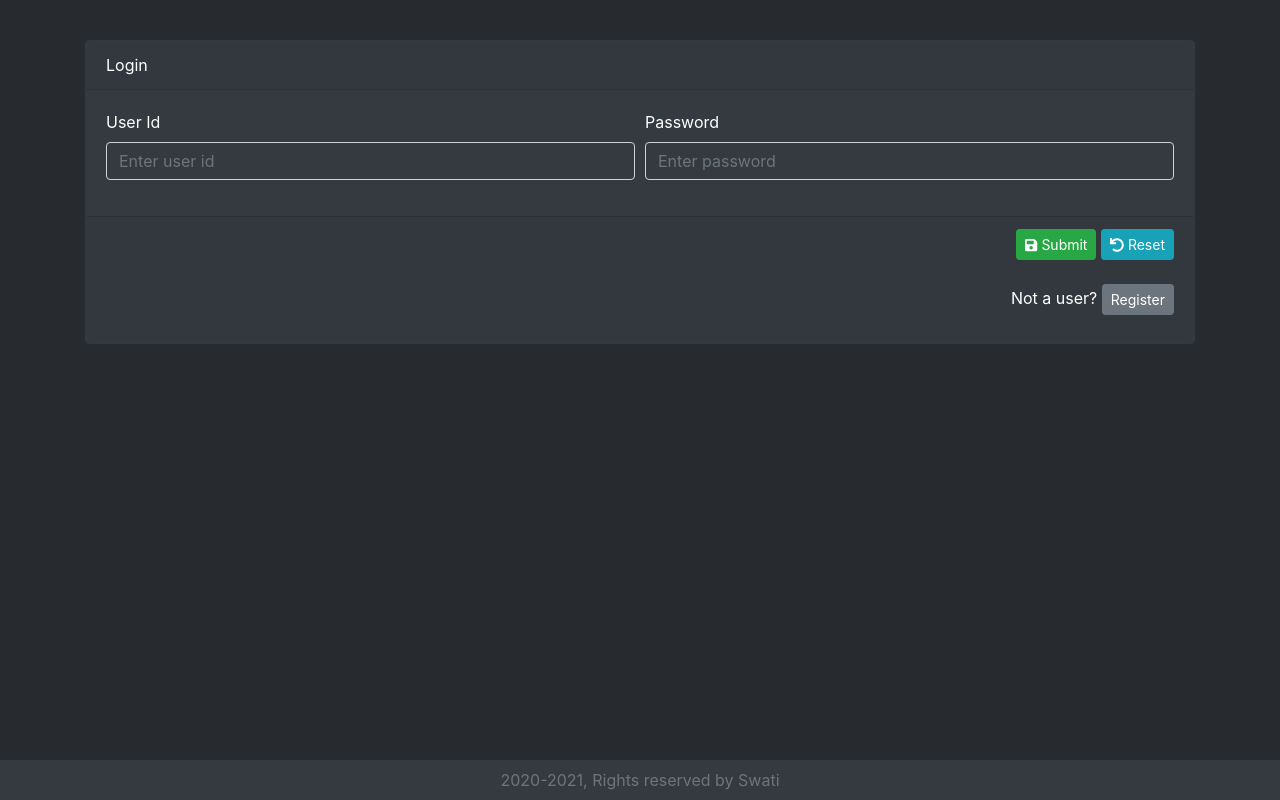
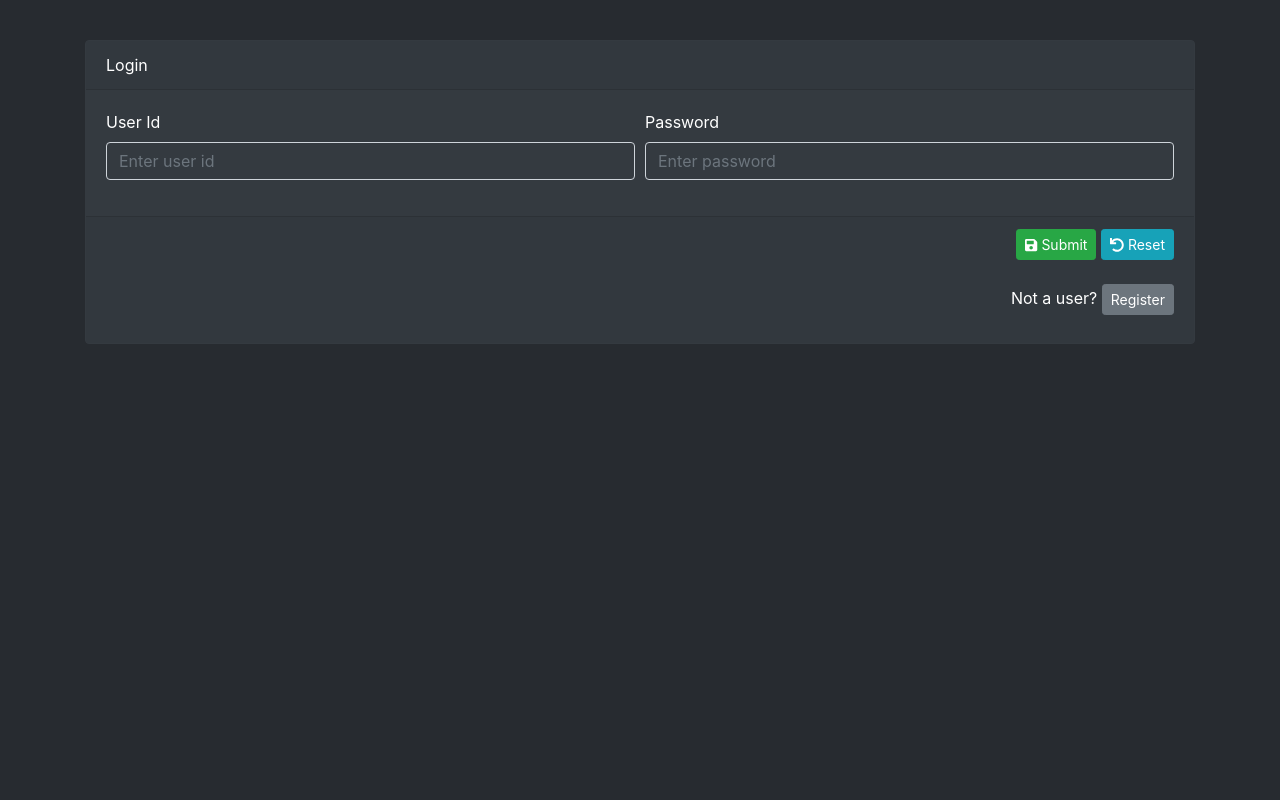
Before and after one commit to aknegi16/ReactiveDataSystems, a React (Create React App) app in the folder src/main/webapp/reactjs/: page / in a window 1280 px wide. Built offline with nearby package versions, Linux system fonts and the light colour scheme.

Commit message:
Added route to adminCreateRule
Removed the footer, claiming rights to be mine.
Signed-off-by: Swati N Murthy <swati.snm20@gmail.com>

```diff
--- a/src/main/webapp/reactjs/src/App.js
+++ b/src/main/webapp/reactjs/src/App.js
@@ -8,6 +8,7 @@ import home from './home';
 import Footer from './components/Footer';
 import Login from './components/Login';
 import Register from './components/Register';
+import adminCreateRule from './components/adminCreateRule';
 
 function App() {
 	const marginTop = {
@@ -22,10 +23,10 @@ function App() {
 					<Route path="/" exact component={Login}/>
 					<Route path="/register" exact component={Register}/>
 					<Route exact path="/home" component={home}/>
+					<Route exact path="/adminCreateRule" component={adminCreateRule}/>
     			</Col>
     		</Row>
     	</Container>
-    	<Footer/>
     </Router>
   );
 }
```
